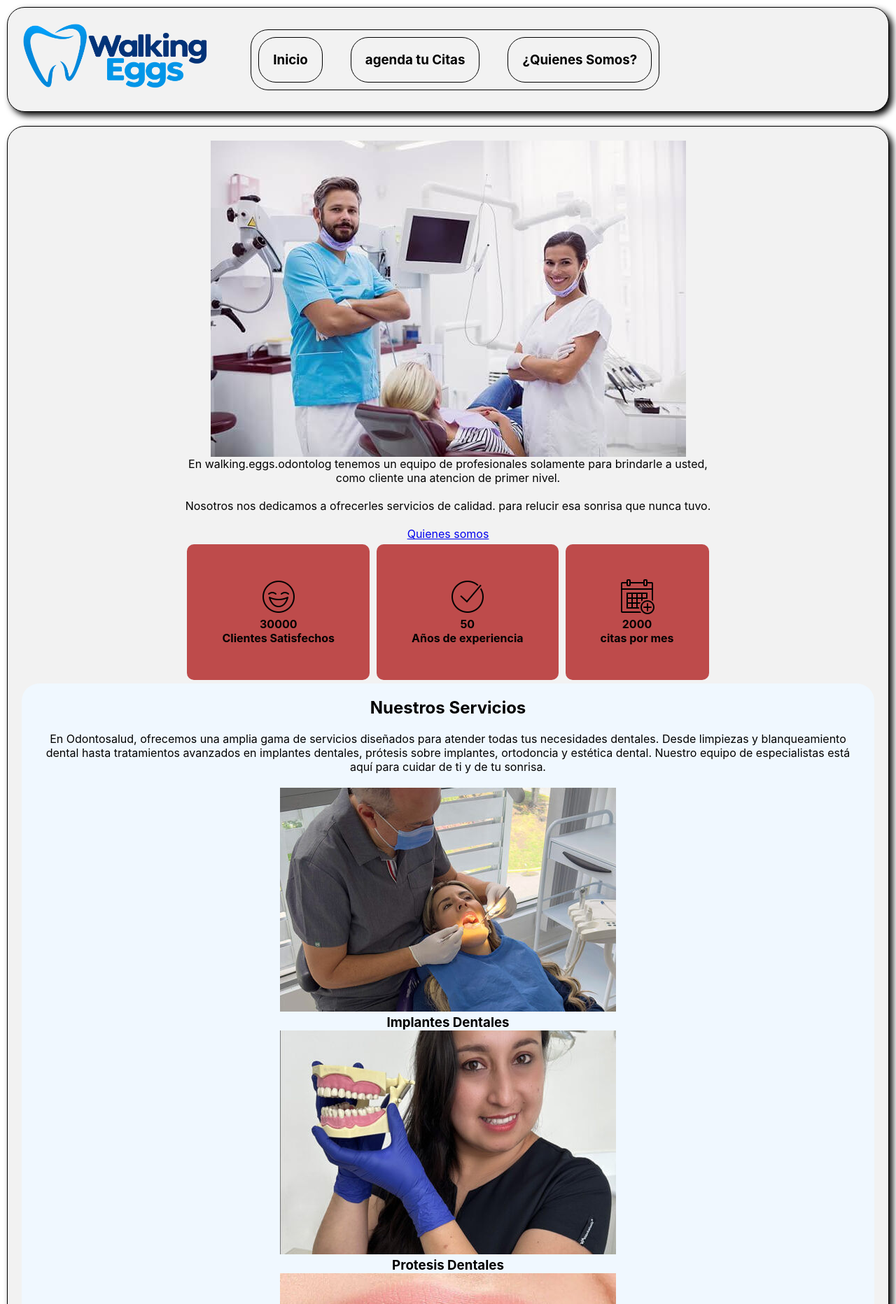
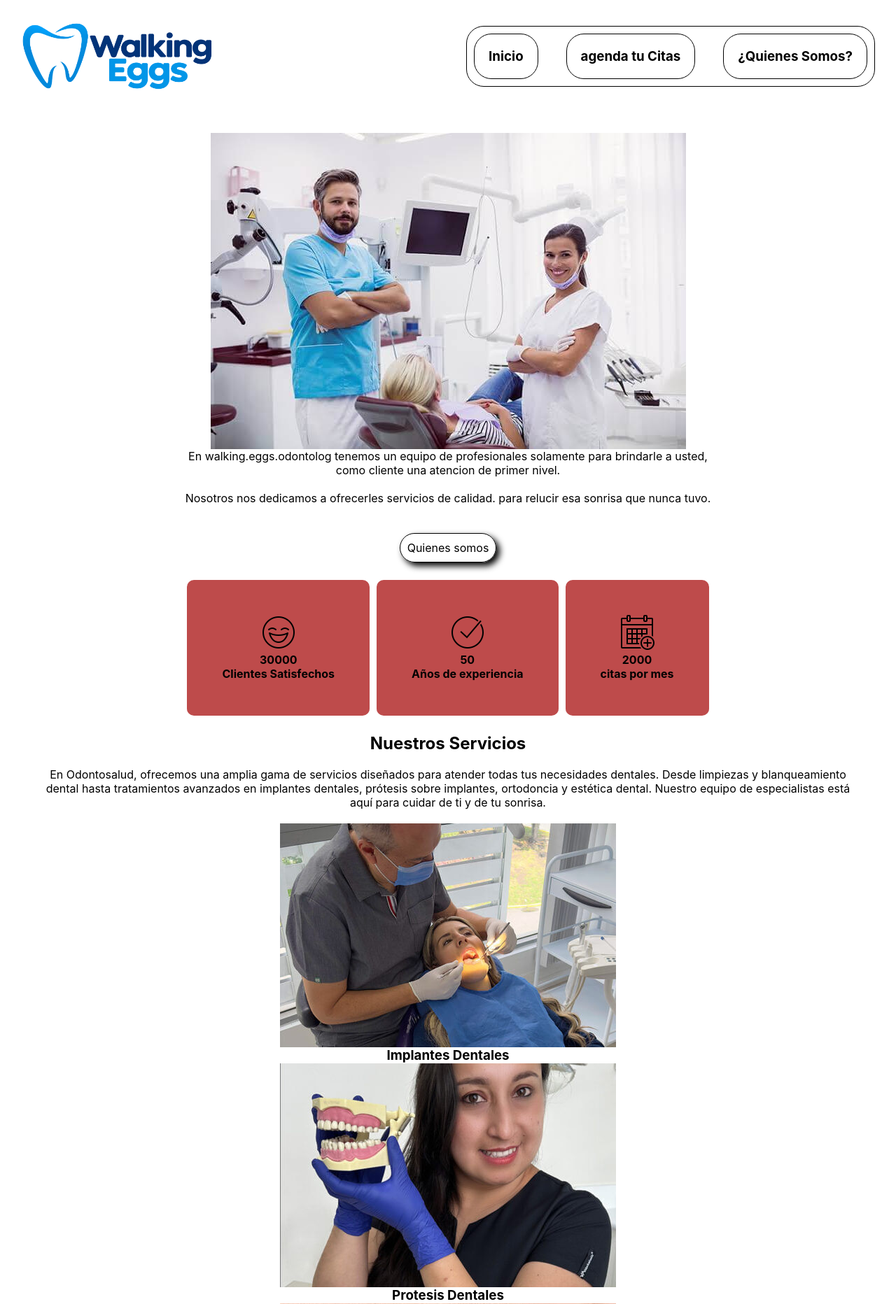
Before and after one commit to novice-programmer123/odontologia, a Python web app: template templates/main.html in a window 1280 px wide. Shown: the top 1864 px of the page at 70% size. Run offline with Jinja, Linux system fonts and the light colour scheme; the template is opened without the code that fills it, so the values that code supplies are empty.

Commit message:
correccion del menu header y arreglo de botones

```diff
--- a/static/images/style.css
+++ b/static/images/style.css
@@ -12,34 +12,36 @@
     display: flex;
     padding: 20px;
     margin: 10px;
-    border: 1px solid #000000;
-    box-shadow: 5px 5px 10px #020202;
-    border-radius: 25px;
+
 }
 .header {
     display: flex;
+    flex-direction: row;
+    align-items: center;
+    justify-content: space-between;
+    height: auto;
     position: sticky;
     top: 0;
     z-index: 10;
-    flex-direction: row;
-    align-items: center;
-    height: 150px;
     width: auto;
-    background-color: #f2f2f2;
+    background-color: white;
 }
+
 .LogoHeader{
-    height: 90%;
-    align-items:baseline;
-    align-self: baseline;
+  max-height: 100px;
+
 }
 .Headernav{
     display: flex;
     flex-direction: row;
     border: 0.5px solid #000000;
     border-radius: 25px;
-    margin-left: 60px;
+    margin-left: 0;
     flex-wrap: wrap;
     gap: 20px;
+}
+.HNWHo{
+    align-self: center;
 }
 .HeadernavW{
     text-decoration: none;
@@ -57,12 +59,12 @@
     border-radius: 25px;
     box-shadow: 5px 5px 10px #020202;
     transform: translateY(-5px);
+}
 
-}
 .main {
     flex-direction: column;
     align-items: center;
-    background-color: #f2f2f2;
+    background-color: #ffffff;
     height: auto;
     width: auto;
 }
@@ -89,11 +91,15 @@
 .Servicios{
     display: flex;
     flex-direction: column;
-    background-color: aliceblue;
+    background-color: ffffff;
     border-radius: 25px;
     padding: 20px;
     align-items: center;
     text-align: center;
+}
+.implanteimg{
+    display: flex;
+    flex-direction: row;
 }
 .footer{
     display: flex;
@@ -103,3 +109,27 @@
 p {
     text-align: center;
 }
+.article{
+    align-items: center;
+}
+.boton {
+    display: flex;
+    width: max-content;
+    margin: 20px auto;
+    border: 0.5px solid #000000;
+    border-radius: 25px;
+    box-shadow: 5px 5px 10px #020202;
+    padding: 10px;
+    justify-content: center;
+    text-decoration: none;
+    color: #000000;
+    transition:transform  0.3s ease;
+}
+.boton:hover{
+    background-color: darkgreen;
+    color: #ffffff;
+    border: 0.5px solid #000000;
+    border-radius: 25px;
+    box-shadow: 5px 5px 10px #020202;
+    transform: translateY(-5px);
+}
--- a/templates/main.html
+++ b/templates/main.html
@@ -13,7 +13,7 @@
     <nav class="Headernav">
       <a href="main.html" class="HeadernavW"> <h3>Inicio</h3></a>
       <a href="citas.html" class="HeadernavW"> <h3>agenda tu Citas</h3> </a>
-      <a href="none"class="HeadernavW"> <h3>¿Quienes Somos?</h3></a>
+      <a href="none"class="HeadernavW" class="HNWho"> <h3>¿Quienes Somos?</h3></a>
     </nav>
   </section>
 
@@ -25,9 +25,7 @@
        <br>
        <p>Nosotros nos dedicamos a ofrecerles servicios de calidad. para relucir esa sonrisa que nunca tuvo.</p>
        <br>
-        <nav>
          <a href="../templates/citas.html" class="boton"> <p>Quienes somos </p></a>
-       </nav>
     </section >
     <section class="Widgets">
    <article class="widget">
@@ -73,7 +71,7 @@
       <br>
        <p>Nosotros somos tu solución. Escríbenos y veremos cómo te podemos ayudar a resolver tu caso. Estaríamos felices de tener como paciente.</p>
        <br>
-       <button>agenda tu cita</button>
+         <a href="../templates/citas.html" class="boton"> <p> agenda tu cita </p></a>
     </section>
 </footer>
 </body>
```
